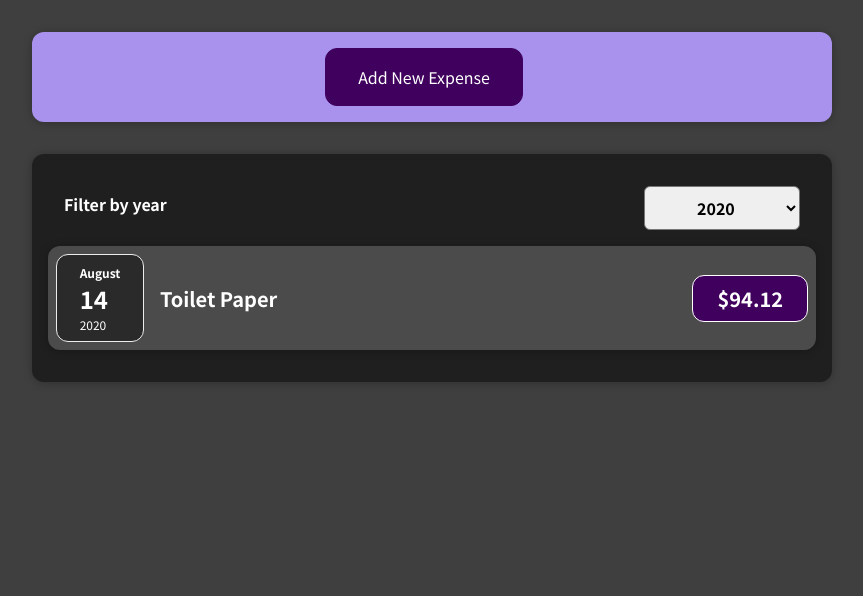
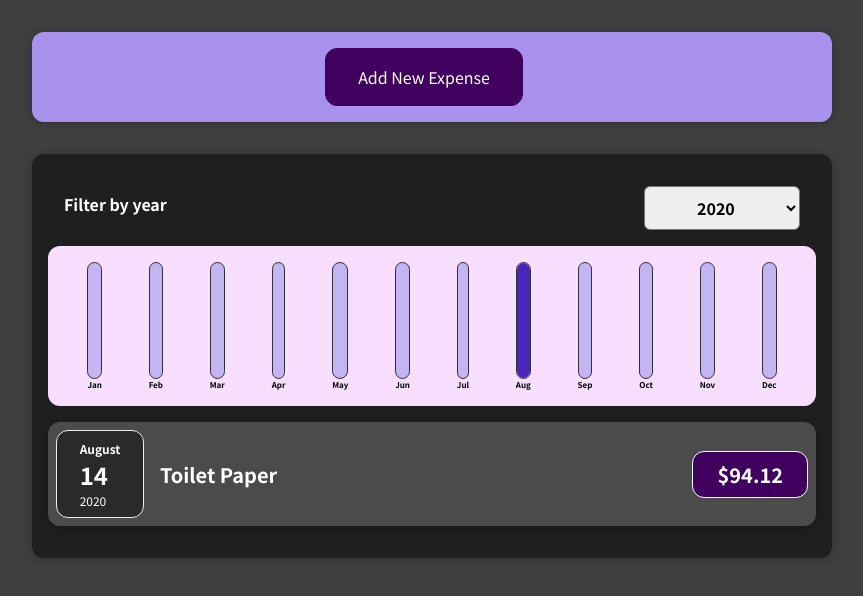
Before and after one commit to BGM6/expenseTracker, a React (Create React App) app: page / in a window 1280 px wide. Shown: the top 596 px of the page, without its empty margins (208-1071 px from the left). Built offline with nearby package versions, Linux system fonts and the light colour scheme.

Commit message:
expense app complete

```diff
--- /dev/null
+++ b/src/Chart/Chart.js
@@ -0,0 +1,24 @@
+import './chart.css'
+import React from 'react';
+
+import ChartBar from './ChartBar';
+
+const Chart = (props) => {
+	const dataPointValues = props.dataPoints.map(dataPoint => dataPoint.value);
+	const totalMaximum = Math.max(...dataPointValues);
+
+	return (
+		<div className='chart'>
+			{props.dataPoints.map((dataPoint) => (
+				<ChartBar
+					key={dataPoint.label}
+					value={dataPoint.value}
+					maxValue={totalMaximum}
+					label={dataPoint.label}
+				/>
+			))}
+		</div>
+	);
+};
+
+export default Chart;
--- /dev/null
+++ b/src/Chart/ChartBar.js
@@ -0,0 +1,24 @@
+import './chartBar.css';
+import React from 'react';
+
+const ChartBar = (props) => {
+	let barFillHeight = '0%';
+
+	if (props.maxValue > 0) {
+		barFillHeight = Math.round((props.value / props.maxValue) * 100) + '%';
+	}
+
+	return (
+		<div className="chart-bar">
+			<div className="chart-bar__inner">
+				<div
+					className="chart-bar__fill"
+					style={{height: barFillHeight}}
+				/>
+			</div>
+			<div className="chart-bar__label">{props.label}</div>
+		</div>
+	);
+};
+
+export default ChartBar;
--- /dev/null
+++ b/src/Chart/chart.css
@@ -0,0 +1,9 @@
+.chart {
+    padding: 1rem;
+    border-radius: 12px;
+    background-color: #f8dfff;
+    text-align: center;
+    display: flex;
+    justify-content: space-around;
+    height: 10rem;
+}
--- /dev/null
+++ b/src/Chart/chartBar.css
@@ -0,0 +1,30 @@
+.chart-bar {
+    height: 100%;
+    display: flex;
+    flex-direction: column;
+    align-items: center;
+}
+
+.chart-bar__inner {
+    height: 100%;
+    width: 100%;
+    border: 1px solid #313131;
+    border-radius: 12px;
+    background-color: #c3b4f3;
+    overflow: hidden;
+    display: flex;
+    flex-direction: column;
+    justify-content: flex-end;
+}
+
+.chart-bar__fill {
+    background-color: #4826b9;
+    width: 100%;
+    transition: all 0.3s ease-out;
+}
+
+.chart-bar__label {
+    font-weight: bold;
+    font-size: 0.5rem;
+    text-align: center;
+}
--- a/src/components/Expense/Expense.js
+++ b/src/components/Expense/Expense.js
@@ -4,6 +4,7 @@
 import Card from '../UI/Card';
 import ExpenseItem from '../ExpenseItem/ExpenseItem';
 import ExpenseFilter from '../ExpenseFilter/ExpenseFilter';
+import ExpensesChart from './ExpensesChart';
 
 const Expense = ({items}) => {
 	const [selectedYear, setSelectedYear] = useState('2020');
@@ -33,6 +34,7 @@
 					selected={selectedYear}
 					getYear={selectedYearHandler}
 				/>
+				<ExpensesChart expenses={filteredItems}/>
 				{expenseContent}
 			</Card>
 		</div>
--- /dev/null
+++ b/src/components/Expense/ExpensesChart.js
@@ -0,0 +1,32 @@
+import React from 'react';
+
+import Chart from '../../Chart/Chart';
+
+const ExpensesChart = (props) => {
+
+	const chartDataPoints = [
+		{label: 'Jan', value: 0},
+		{label: 'Feb', value: 0},
+		{label: 'Mar', value: 0},
+		{label: 'Apr', value: 0},
+		{label: 'May', value: 0},
+		{label: 'Jun', value: 0},
+		{label: 'Jul', value: 0},
+		{label: 'Aug', value: 0},
+		{label: 'Sep', value: 0},
+		{label: 'Oct', value: 0},
+		{label: 'Nov', value: 0},
+		{label: 'Dec', value: 0},
+	];
+
+	for (const expense of props.expenses) {
+		const expenseMonth = expense.date.getMonth();
+		chartDataPoints[expenseMonth].value += expense.amount;
+	}
+
+	return (
+		<Chart dataPoints={chartDataPoints}/>
+	);
+};
+
+export default ExpensesChart;
--- a/src/components/NewExpense/ExpenseForm.js
+++ b/src/components/NewExpense/ExpenseForm.js
@@ -23,7 +23,7 @@
 
 		const expenseData = {
 			title: enteredTitle,
-			amount: enteredAmount,
+			amount: +enteredAmount,
 			date: new Date(enteredDate)
 		};
 		onSaveExpenseData(expenseData);
```
Also changed, not shown: src/components/ExpenseList/ExpenseList.js (added, +25 -0 lines), src/components/ExpenseList/expenseList.css (added, +9 -0 lines), 1 other file (tests, documents, lock files or other folders).
